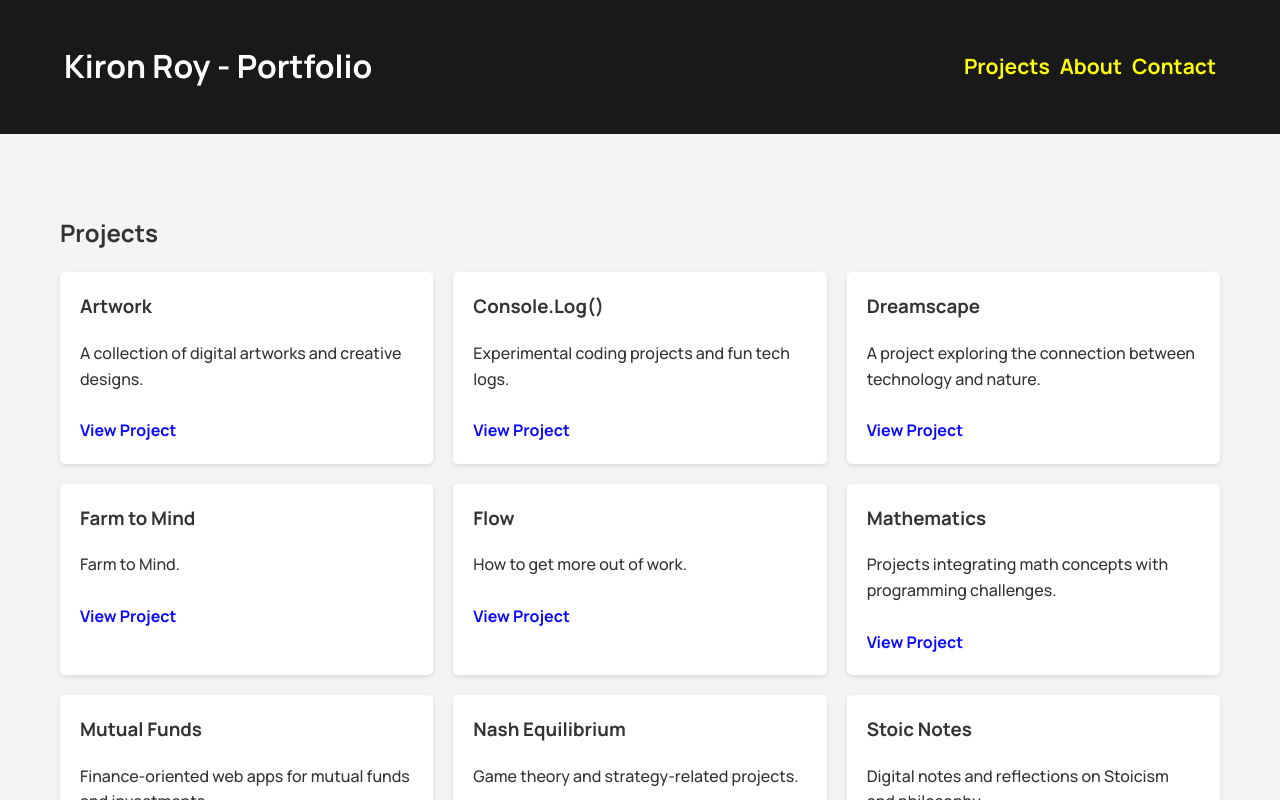
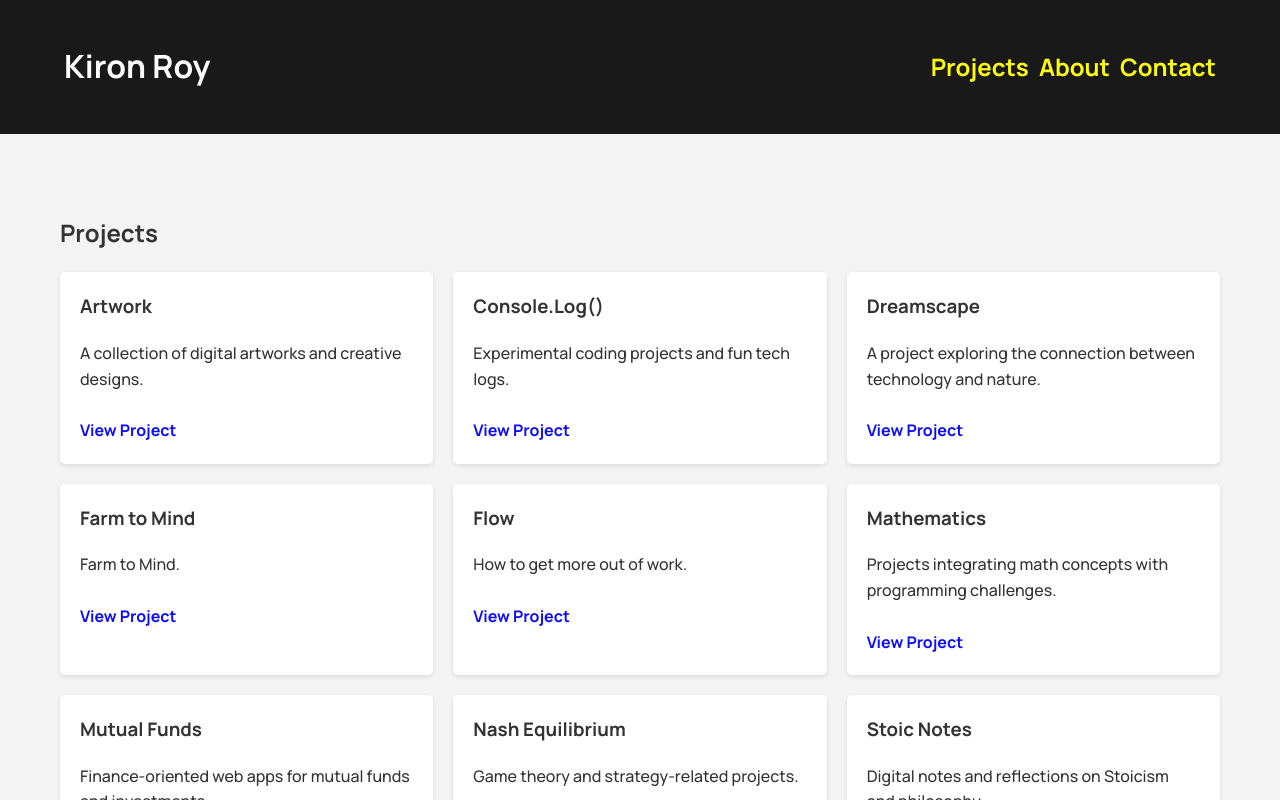
Before and after one commit to kironroy/kironroy-react, a React (Create React App) app: page / in a window 1280 px wide. Shown: the top 800 px of the page. Built offline with nearby package versions, Linux system fonts and the light colour scheme.

Commit message:
Font
adjusting font sizes

```diff
--- a/src/components/Header.css
+++ b/src/components/Header.css
@@ -28,7 +28,7 @@
   text-decoration: none;
   font-size: 1rem;
   font-weight: 700;
-  font-size: 21px;
+  font-size: 24px;
   color: rgb(253, 253, 12);
 }
 
--- a/src/components/Header.js
+++ b/src/components/Header.js
@@ -5,7 +5,7 @@ const Header = () => {
   return (
     <header className="header">
       <div className="container">
-        <h1>Kiron Roy - Portfolio</h1>
+        <h1>Kiron Roy</h1>
         <nav>
           <ul>
             <li>
```
